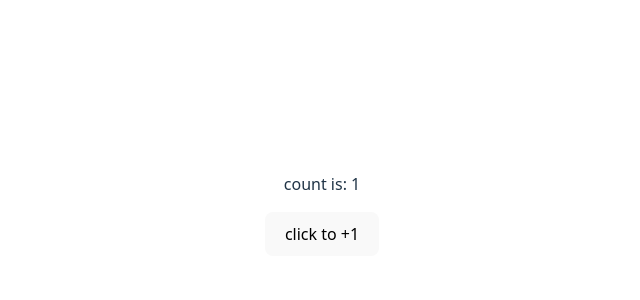
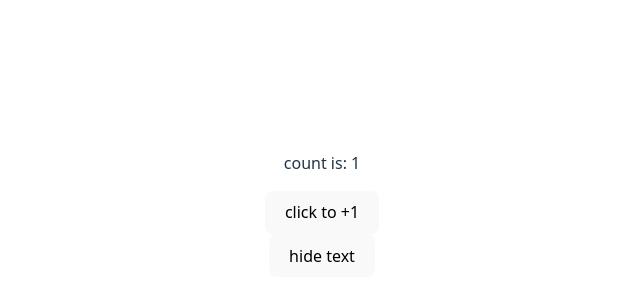
Before and after one commit to slavkapiyavka/react-sandbox, a React (Vite) app: page / in a window 1280 px wide. Shown: the part 194-494 px from the top of the page, without its empty margins (318-958 px from the left). Built offline with nearby package versions, Linux system fonts and the light colour scheme.

Commit message:
feat: implement Toggle component

```diff
--- a/src/App.tsx
+++ b/src/App.tsx
@@ -1,10 +1,12 @@
 import "./App.css";
 import Counter from "./components/Counter";
+import Toggle from "./components/Toggle";
 
 function App() {
   return (
     <div>
       <Counter />
+      <Toggle />
     </div>
   );
 }
--- /dev/null
+++ b/src/components/Toggle.tsx
@@ -0,0 +1,16 @@
+import { useState } from "react";
+
+const Toggle = () => {
+  const [isVisible, setIsVisible] = useState(true);
+
+  return (
+    <section>
+      <button onClick={() => setIsVisible((v) => !v)} type="button">
+        {isVisible ? "hide text" : "show text"}
+      </button>
+      {isVisible ?? <p>yo!</p>}
+    </section>
+  );
+};
+
+export default Toggle;
```
